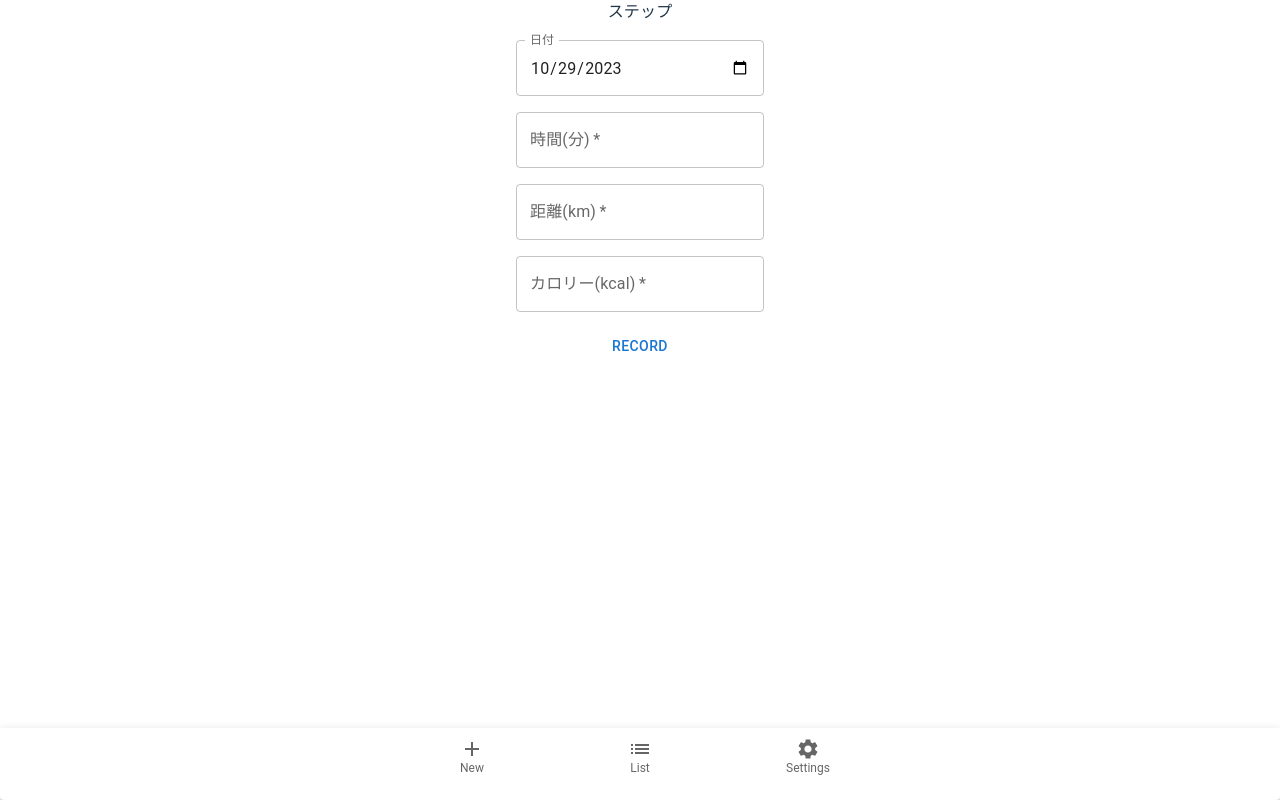
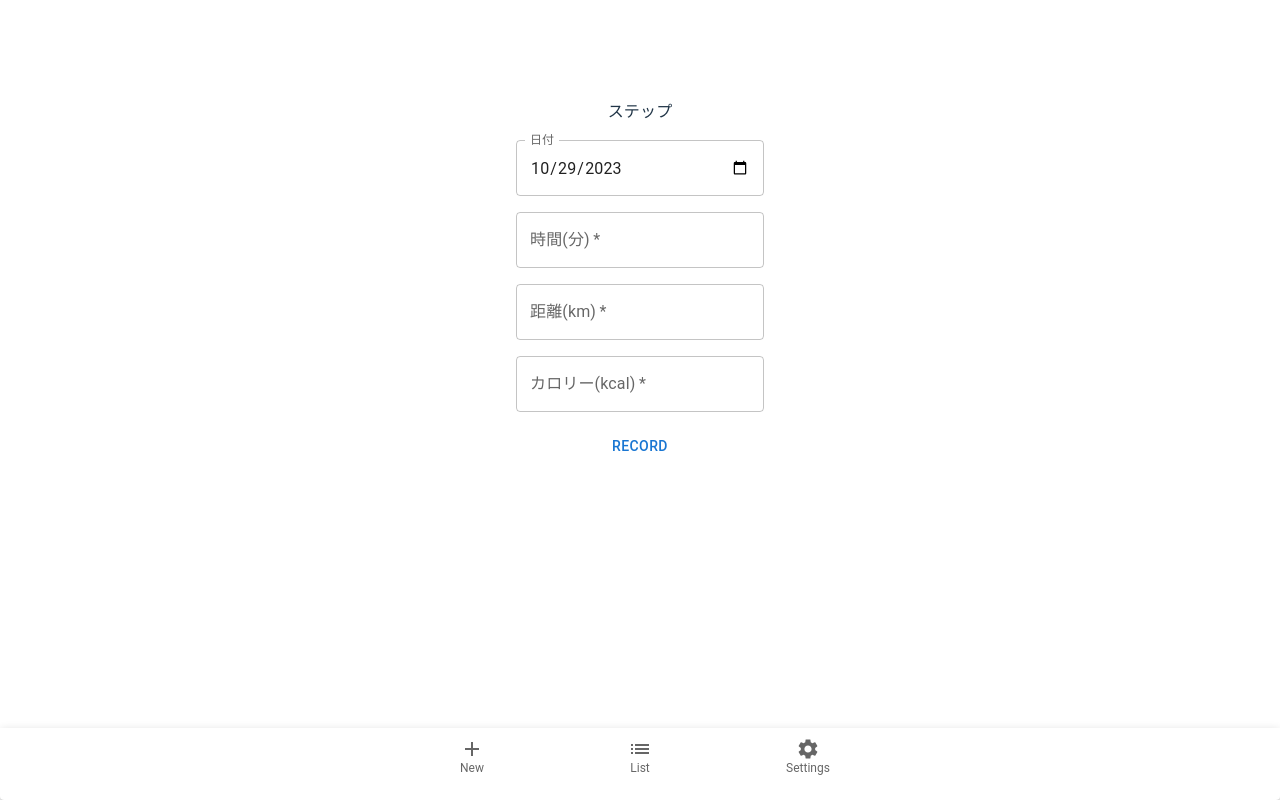
Before and after one commit to ihgs/myRecords, a React (Vite) app: page /#/ in a window 1280 px wide. Built offline with nearby package versions, Linux system fonts and the light colour scheme.

Commit message:
change design

```diff
--- a/src/pages/NewRecord.tsx
+++ b/src/pages/NewRecord.tsx
@@ -24,7 +24,7 @@ export default function NewRecord() {
     }
     return (
         <>
-            <Stack component="form" spacing={2} onSubmit={handleSubmit(onSubmit)}>
+            <Stack component="form" spacing={2} onSubmit={handleSubmit(onSubmit)} sx={{paddingTop: "100px"}}>
                 <Typography>
                     ステップ
                 </Typography>
```
